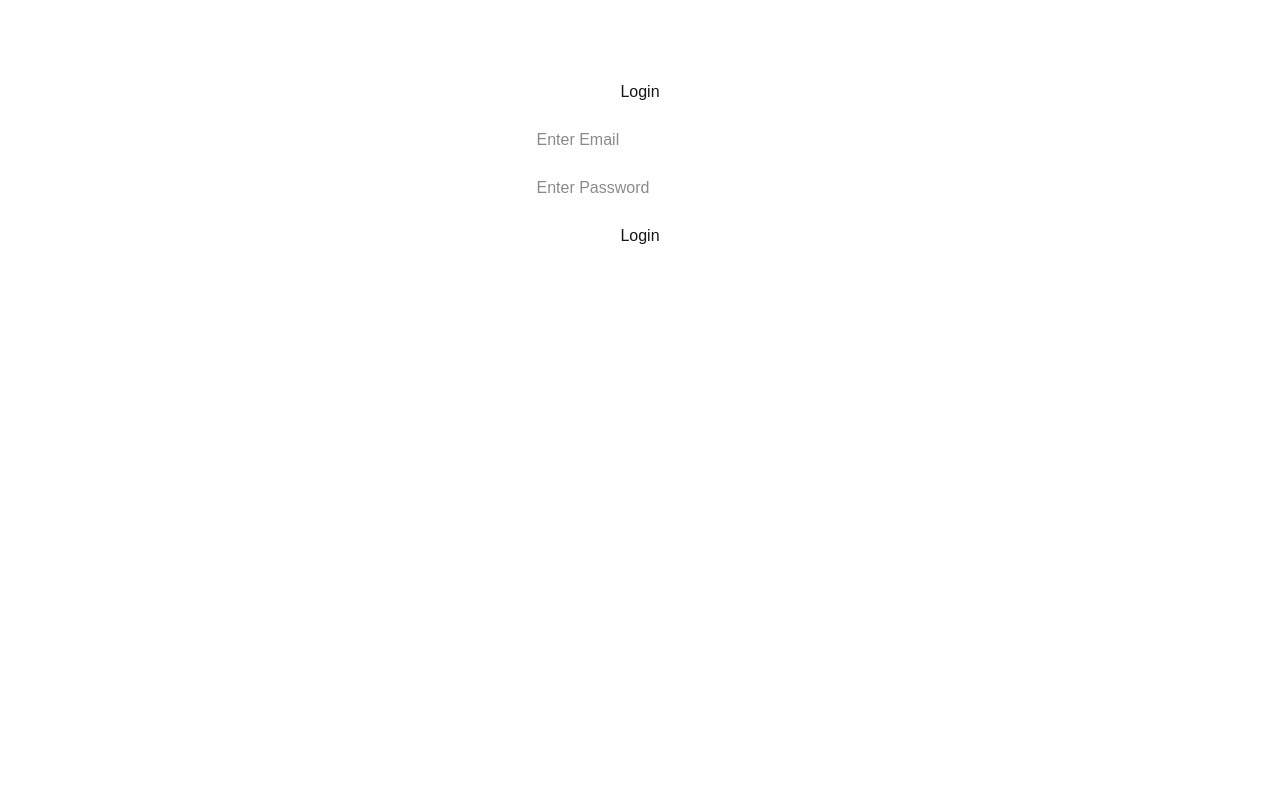
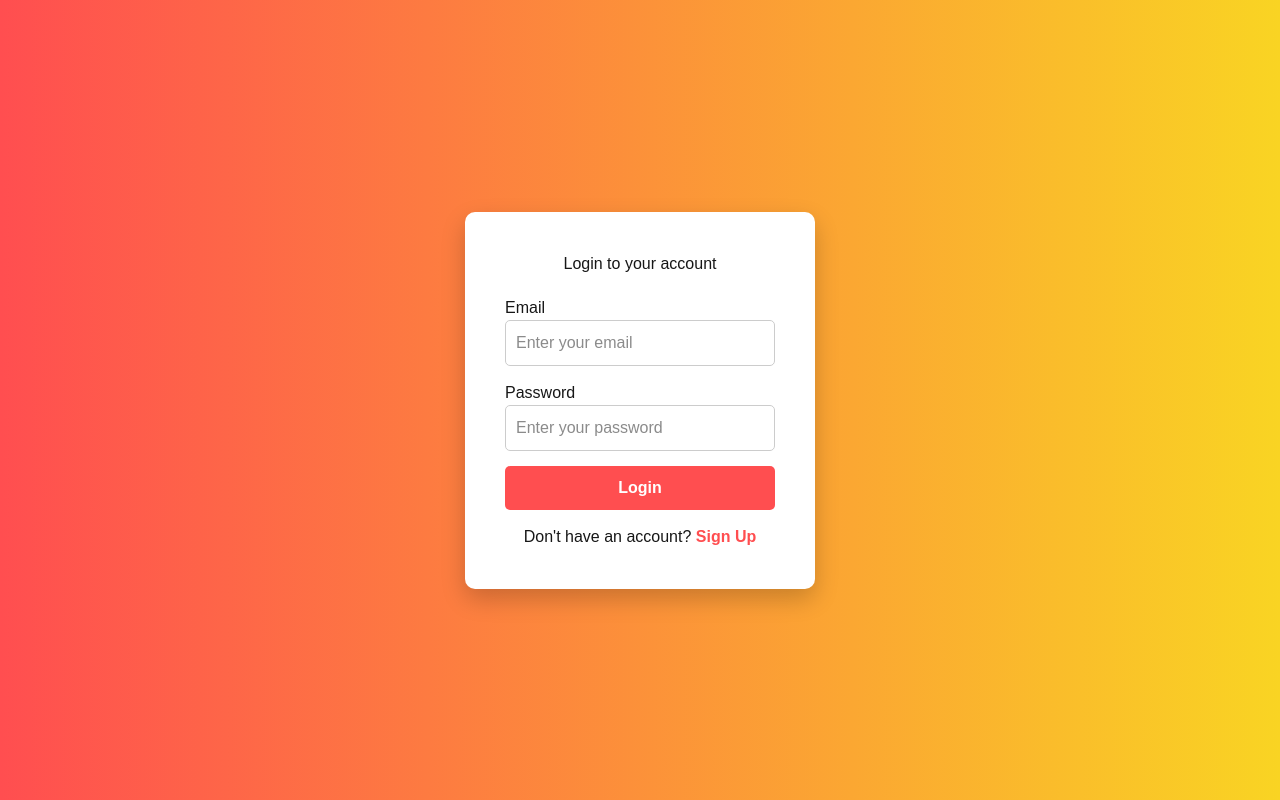
Before and after one commit to AS0825/blood-bank, a Next.js app: page /login in a window 1280 px wide. Built offline with nearby package versions, Linux system fonts and the light colour scheme.

Commit message:
updated login and register page

```diff
--- a/app/login/page.tsx
+++ b/app/login/page.tsx
@@ -10,70 +10,113 @@ export default function LoginPage() {
 
   const [email, setEmail] = useState("");
   const [password, setPassword] = useState("");
-  const [errorMessage, setErrorMessage] = useState("");
+  const [error, setError] = useState("");
 
   const handleLogin = async () => {
-    setErrorMessage("");
-
-    if (!email || !password) {
-      setErrorMessage("Please fill all fields");
-      return;
-    }
+    setError("");
 
     try {
       await signInWithEmailAndPassword(auth, email.trim(), password);
-      alert("Login Successful ✅");
       router.push("/dashboard");
-    } catch (error: any) {
-      if (error.code === "auth/wrong-password") {
-        setErrorMessage("Wrong password ❌");
-      }
-      else if (error.code === "auth/user-not-found") {
-        setErrorMessage("User not found. New user? Register now 👇");
-      }
-      else {
-        setErrorMessage("Invalid credentials");
+    } catch (err: any) {
+      if (err.code === "auth/wrong-password") {
+        setError("Wrong password ❌");
+      } else if (err.code === "auth/user-not-found") {
+        setError("User not found. Please Sign Up.");
+      } else {
+        setError("Invalid credentials");
       }
     }
   };
 
   return (
-    <div style={{ textAlign: "center", marginTop: "80px" }}>
-      <h1>Login</h1>
+    <div style={styles.container}>
+      <div style={styles.card}>
+        <h2 style={styles.title}>Login to your account</h2>
 
-      <br />
-
+        <label>Email</label>
         <input
           type="email"
-        placeholder="Enter Email"
-        value={email}
+          placeholder="Enter your email"
+          style={styles.input}
           onChange={(e) => setEmail(e.target.value)}
         />
-      <br /><br />
 
+        <label>Password</label>
         <input
           type="password"
-        placeholder="Enter Password"
-        value={password}
+          placeholder="Enter your password"
+          style={styles.input}
           onChange={(e) => setPassword(e.target.value)}
         />
-      <br /><br />
 
-      <button onClick={handleLogin}>Login</button>
+        {error && <p style={styles.error}>{error}</p>}
 
-      <br /><br />
+        <button style={styles.button} onClick={handleLogin}>
+          Login
+        </button>
 
-      {errorMessage && (
-        <div>
-          <p style={{ color: "red" }}>{errorMessage}</p>
-
-          {errorMessage.includes("Register") && (
-            <button onClick={() => router.push("/register")}>
-              Register Now
-            </button>
-          )}
+        <p style={styles.linkText}>
+          Don't have an account?{" "}
+          <span
+            style={styles.link}
+            onClick={() => router.push("/register")}
+          >
+            Sign Up
+          </span>
+        </p>
       </div>
-      )}
     </div>
   );
 }
+
+const styles = {
+  container: {
+    height: "100vh",
+    display: "flex",
+    justifyContent: "center",
+    alignItems: "center",
+    background: "linear-gradient(to right, #ff4e50, #f9d423)",
+  },
+  card: {
+    background: "#fff",
+    padding: "40px",
+    borderRadius: "10px",
+    width: "350px",
+    boxShadow: "0 10px 25px rgba(0,0,0,0.2)",
+  },
+  title: {
+    textAlign: "center" as const,
+    marginBottom: "20px",
+  },
+  input: {
+    width: "100%",
+    padding: "10px",
+    marginBottom: "15px",
+    borderRadius: "5px",
+    border: "1px solid #ccc",
+  },
+  button: {
+    width: "100%",
+    padding: "10px",
+    background: "#ff4e50",
+    color: "#fff",
+    border: "none",
+    borderRadius: "5px",
+    cursor: "pointer",
+    fontWeight: "bold",
+  },
+  linkText: {
+    marginTop: "15px",
+    textAlign: "center" as const,
+  },
+  link: {
+    color: "#ff4e50",
+    cursor: "pointer",
+    fontWeight: "bold",
+  },
+  error: {
+    color: "red",
+    marginBottom: "10px",
+  },
+};
--- a/app/register/page.tsx
+++ b/app/register/page.tsx
@@ -11,74 +11,125 @@ export default function RegisterPage() {
   const [email, setEmail] = useState("");
   const [password, setPassword] = useState("");
   const [confirmPassword, setConfirmPassword] = useState("");
-  const [loading, setLoading] = useState(false);
+  const [error, setError] = useState("");
 
   const handleRegister = async () => {
-    if (!email || !password || !confirmPassword) {
-      alert("Please fill all fields");
-      return;
-    }
+    setError("");
 
     if (password !== confirmPassword) {
-      alert("Passwords do not match ❌");
-      return;
-    }
-
-    if (password.length < 6) {
-      alert("Password must be at least 6 characters");
+      setError("Passwords do not match ❌");
       return;
     }
 
     try {
-      setLoading(true);
-      await createUserWithEmailAndPassword(
-        auth,
-        email.trim(),
-        password
-      );
-
-      alert("Registration Successful ✅");
+      await createUserWithEmailAndPassword(auth, email.trim(), password);
       router.push("/login");
-    } catch (error: any) {
-      alert(error.message);
-    } finally {
-      setLoading(false);
+    } catch (err: any) {
+      setError(err.message);
     }
   };
 
   return (
-    <div style={{ textAlign: "center", marginTop: "80px" }}>
-      <h1>Register</h1>
+    <div style={styles.container}>
+      <div style={styles.card}>
+        <h1 style={styles.header}>Blood Bank System 🩸</h1>
+        <h3 style={styles.title}>Create your account</h3>
 
-      <br />
-
+        <label>Email</label>
         <input
           type="email"
-        placeholder="Enter Email"
-        value={email}
+          placeholder="Enter your email"
+          style={styles.input}
           onChange={(e) => setEmail(e.target.value)}
         />
-      <br /><br />
 
+        <label>Password</label>
         <input
           type="password"
-        placeholder="Enter Password"
-        value={password}
+          placeholder="Enter your password"
+          style={styles.input}
           onChange={(e) => setPassword(e.target.value)}
         />
-      <br /><br />
 
+        <label>Confirm Password</label>
         <input
           type="password"
-        placeholder="Confirm Password"
-        value={confirmPassword}
+          placeholder="Confirm your password"
+          style={styles.input}
           onChange={(e) => setConfirmPassword(e.target.value)}
         />
-      <br /><br />
 
-      <button onClick={handleRegister} disabled={loading}>
-        {loading ? "Registering..." : "Register"}
+        {error && <p style={styles.error}>{error}</p>}
+
+        <button style={styles.button} onClick={handleRegister}>
+          Sign Up
         </button>
+
+        <p style={styles.linkText}>
+          Already have an account?{" "}
+          <span
+            style={styles.link}
+            onClick={() => router.push("/login")}
+          >
+            Login
+          </span>
+        </p>
+      </div>
     </div>
   );
 }
+
+const styles = {
+  container: {
+    height: "100vh",
+    display: "flex",
+    justifyContent: "center",
+    alignItems: "center",
+    background: "linear-gradient(to right, #ff512f, #dd2476)",
+  },
+  card: {
+    background: "#fff",
+    padding: "40px",
+    borderRadius: "10px",
+    width: "350px",
+    boxShadow: "0 10px 25px rgba(0,0,0,0.2)",
+  },
+  header: {
+    textAlign: "center" as const,
+    color: "#dd2476",
+  },
+  title: {
+    textAlign: "center" as const,
+    marginBottom: "20px",
+  },
+  input: {
+    width: "100%",
+    padding: "10px",
+    marginBottom: "15px",
+    borderRadius: "5px",
+    border: "1px solid #ccc",
+  },
+  button: {
+    width: "100%",
+    padding: "10px",
+    background: "#dd2476",
+    color: "#fff",
+    border: "none",
+    borderRadius: "5px",
+    cursor: "pointer",
+    fontWeight: "bold",
+  },
+  linkText: {
+    marginTop: "15px",
+    textAlign: "center" as const,
+  },
+  link: {
+    color: "#dd2476",
+    cursor: "pointer",
+    fontWeight: "bold",
+  },
+  error: {
+    color: "red",
+    marginBottom: "10px",
+  },
+};
```
Lines whose indentation alone changed are shown as unchanged.
